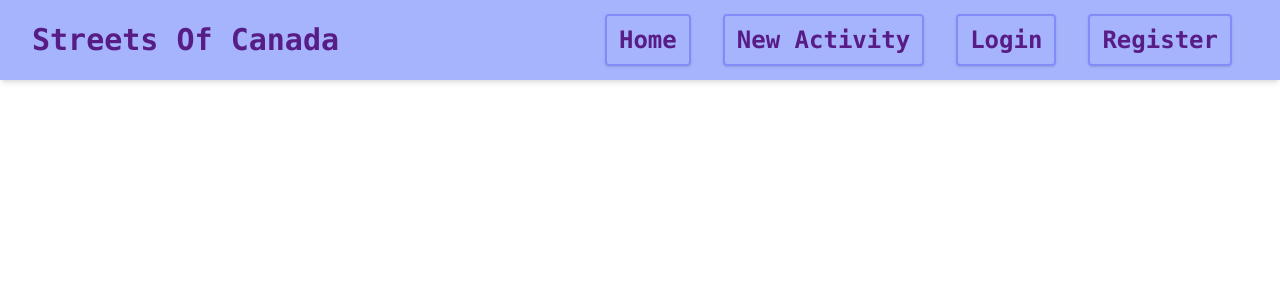
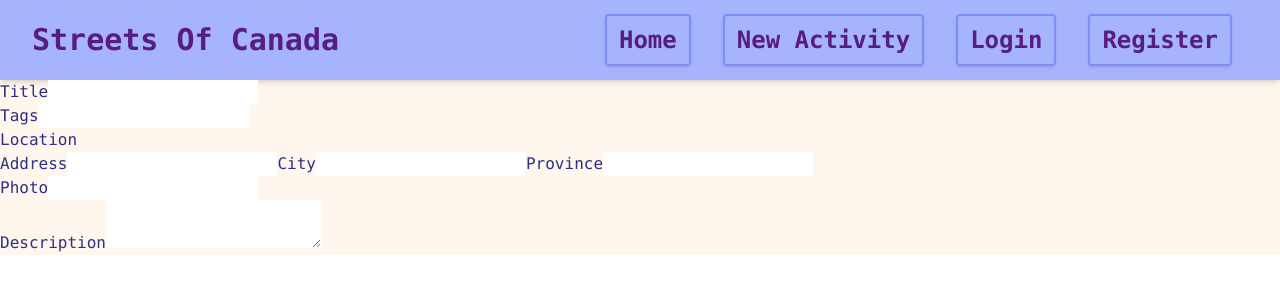
Before and after one commit to AndreiaCifoni/StreetsOfCanada, a React (Create React App) app in the folder FrontEnd/: page /activity in a window 1280 px wide. Shown: the top 300 px of the page. Built offline with nearby package versions, Linux system fonts and the light colour scheme.

Commit message:
activity form structure

```diff
--- a/FrontEnd/src/components/App.js
+++ b/FrontEnd/src/components/App.js
@@ -1,10 +1,10 @@
 import React from "react";
 import { Routes, Route } from "react-router-dom";
 import Activity from "./activities/Activity";
-import ActivityForm from "./activities/ActivityForm";
 import Home from "./Home";
 import UserForm from "./users/UserForm";
 import NavBar from "./NavBar";
+import ActivityCreate from "./activities/ActivityCreate";
 
 const App = () => {
   return (
@@ -13,9 +13,8 @@ const App = () => {
       <Routes>
         <Route path={"/"} element={<Home />} />
         <Route path={"/register"} element={<UserForm />} />
-        {/* change the next to"activity/:id" */}
+        <Route path={"/activity"} element={<ActivityCreate />} />
         <Route path={"/activity/:id"} element={<Activity />} />
-        <Route path={"/activity/form"} element={<ActivityForm />} />
       </Routes>
     </div>
   );
--- a/FrontEnd/src/components/NavBar.js
+++ b/FrontEnd/src/components/NavBar.js
@@ -15,7 +15,7 @@ const NavBar = () => {
         </Link>
         <Link
           className="text-2xl py-2 px-3 mx-4 border-solid border-2 border-indigo-400 shadow hover:border-violet-500 hover:bg-violet-400 rounded"
-          to="/activity/form"
+          to="/activity"
         >
           New Activity
         </Link>
--- /dev/null
+++ b/FrontEnd/src/components/activities/ActivityCreate.js
@@ -0,0 +1,18 @@
+import React, { useState } from "react";
+import ActivityForm from "./ActivityForm";
+
+const ActivityCreate = () => {
+  const [newActivity, setNewActivity] = useState({
+    title: "",
+    tag: "",
+    address: "",
+    city: "",
+    province: "",
+    photo: "",
+    description: "",
+  });
+
+  return <ActivityForm activity={newActivity} setActivity={setNewActivity} />;
+};
+
+export default ActivityCreate;
--- a/FrontEnd/src/components/activities/ActivityForm.js
+++ b/FrontEnd/src/components/activities/ActivityForm.js
@@ -1,33 +1,71 @@
 import React from "react";
 
-const ActivityForm = () => {
+const ActivityForm = ({ activity, setActivity }) => {
   return (
     <div>
       <form>
         <div>
           <label>Title</label>
-          <input />
+          <input
+            type="text"
+            value={activity.title}
+            onChange={(e) =>
+              setActivity({ ...activity, title: e.target.value })
+            }
+          />
         </div>
         <div>
           <label>Tags</label>
-          <input />
+          <input
+            type=""
+            value={activity.tag}
+            onChange={(e) => setActivity({ ...activity, tag: e.target.value })}
+          />
         </div>
         <div>
           <h1>Location</h1>
           <label>Address</label>
-          <input />
+          <input
+            type=""
+            value={activity.address}
+            onChange={(e) =>
+              setActivity({ ...activity, address: e.target.value })
+            }
+          />
           <label>City</label>
-          <input />
+          <input
+            type=""
+            value={activity.city}
+            onChange={(e) => setActivity({ ...activity, city: e.target.value })}
+          />
           <label>Province</label>
-          <input />
+          <input
+            type=""
+            value={activity.province}
+            onChange={(e) =>
+              setActivity({ ...activity, province: e.target.value })
+            }
+          />
         </div>
         <div>
           <label>Photo</label>
-          <input />
+          <input
+            type=""
+            value={activity.photo}
+            onChange={(e) =>
+              setActivity({ ...activity, photo: e.target.value })
+            }
+          />
         </div>
         <div>
           <label>Description</label>
-          <input />
+          <textarea
+            type=""
+            value={activity.description}
+            onChange={(e) =>
+              setActivity({ ...activity, description: e.target.value })
+            }
+          />
         </div>
       </form>
     </div>
@@ -35,42 +73,3 @@ const ActivityForm = () => {
 };
 
 export default ActivityForm;
-
-{
-  /* <label>
-  Title
-  <input className="" type="text" />
-</label>
-<label>
-  Description
-  <textarea />
-</label>
-<label>
-  Address
-  <input className="" type="text" />
-</label>
-<label>
-  Latitude
-<input className="" type="" />
-</label>
-<label>
-Longitude
-<input className="" type="" />
-</label>
-<label>
-  Photo
-  <input className="" type="text" />
-</label>
-<label>
-  UserId
-<input className="" type="" />
-</label>
-<label>
-  City
-<input className="" type="" />
-</label>
-<label>
-  Tags
-</label>
-<input className="" type="" /> */
-}
```
